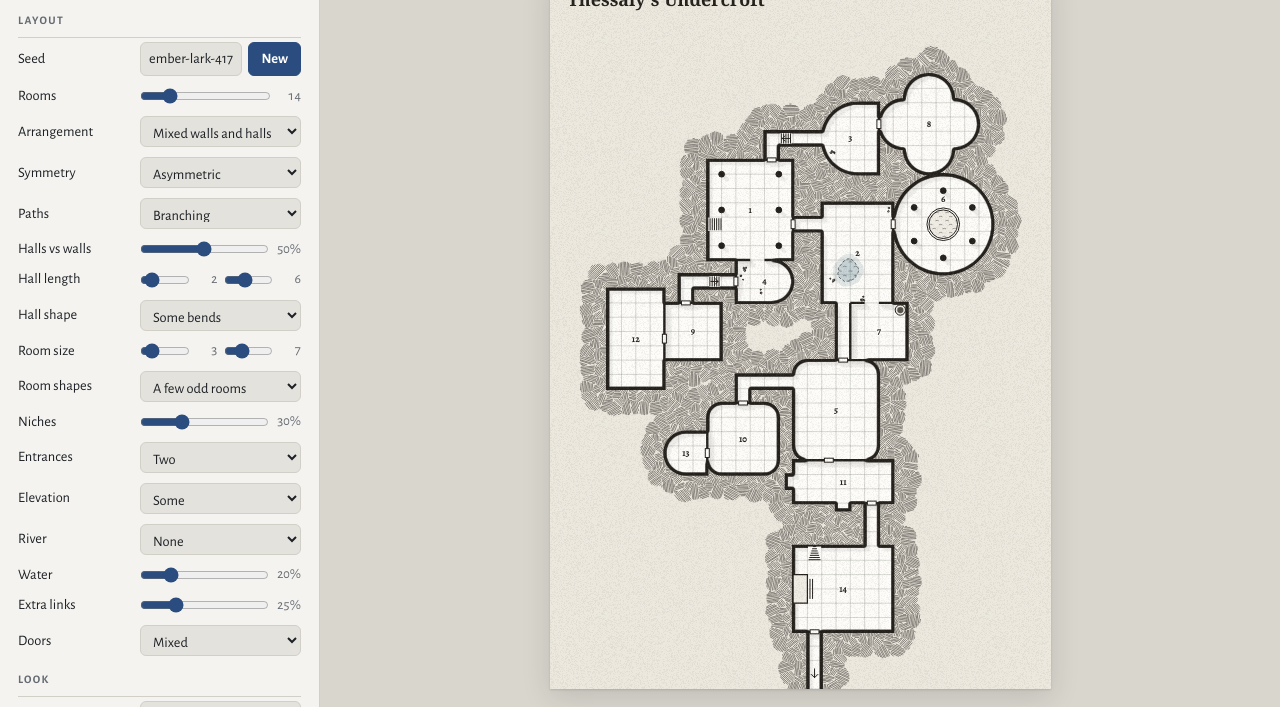
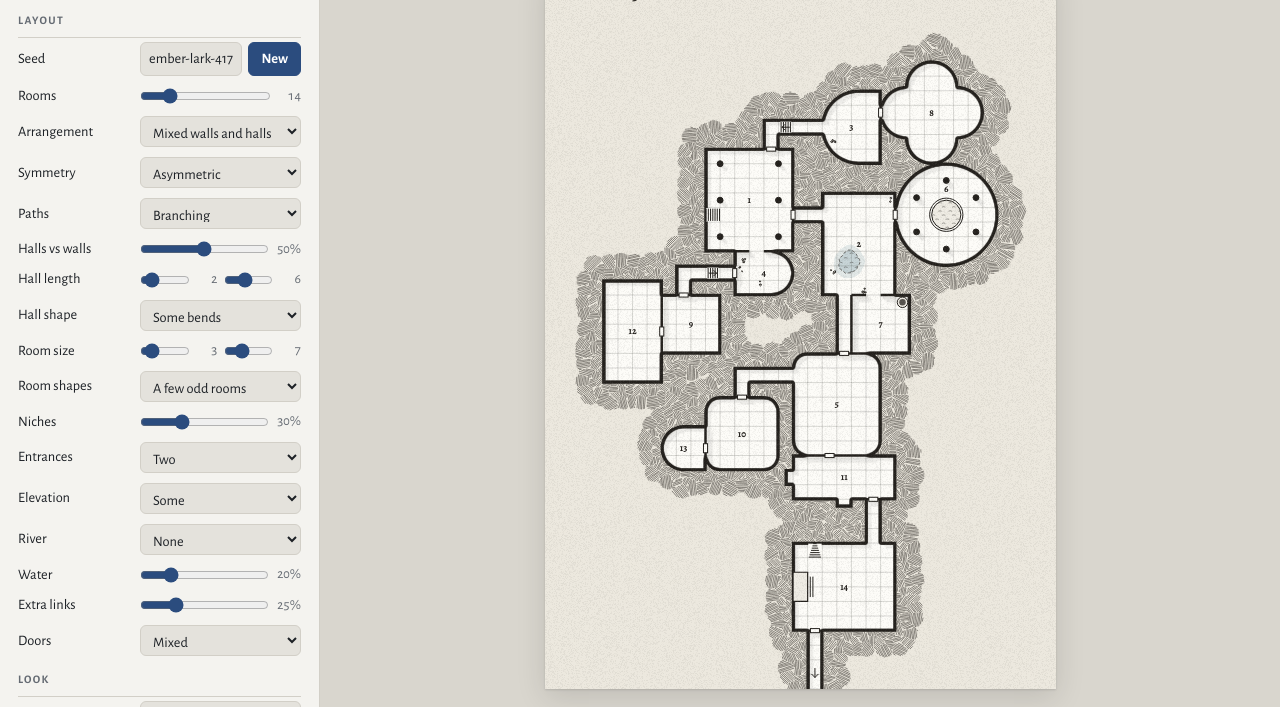
Before and after one commit to PaperColossus/free-maps, a plain HTML site: page dungeon-generator/index.html in a window 1280 px wide. Shown: the part 93-800 px from the top of the page. Drawn offline with nearby package versions, Linux system fonts and the light colour scheme; a web font is replaced by a local one.

Commit message:
Visual audit fixes
- Title band is tighter, and the map is clipped to its own area so exit
  passages no longer run up into the title.
- Furnishings keep their whole footprint off water and bridges (a well
  sat on a bridge, a column on a river bank).
- Bridges reach onto dry floor at both ends instead of stopping at the
  bank line.
- Exit passages stay dry (rivers avoid them) and get no hall steps.
- Natural caves no longer get carved niches.
- No wall stubs where a river channel meets a room; the water opens
  onto it.
- River set to Always now tries harder: 115 of 128 test maps get one,
  up from 83.

Co-Authored-By: Claude Opus 5.5 <noreply@anthropic.com>
Claude-Session: https://claude.ai/code/session_01HmD89c5KPLuDSHfKfGyj8i

```diff
--- a/dungeon-generator/index.html
+++ b/dungeon-generator/index.html
@@ -691,8 +691,12 @@ function buildGeometry(map) {
   if (map.river) polys.push(map.river.poly);
   map.wetAt = (x, y) => {
     if (!map.river || !inPoly(map.river.poly, x, y)) return false;
-    return !(map.crossings || []).some(c => x >= c.x0 && x <= c.x1 && y >= c.y0 && y <= c.y1);
+    return !map.onCrossing(x, y);
   };
+  map.onCrossing = (x, y) => (map.crossings || []).some(c => x >= c.x0 - 0.35 && x <= c.x1 + 0.35 && y >= c.y0 - 0.35 && y <= c.y1 + 0.35);
+  // anything within rad of (x, y) on water or a crossing?
+  map.wetNear = (x, y, rad) => !!map.river && [[0, 0], [rad, 0], [-rad, 0], [0, rad], [0, -rad], [rad * 0.7, rad * 0.7], [-rad * 0.7, rad * 0.7], [rad * 0.7, -rad * 0.7], [-rad * 0.7, -rad * 0.7]]
+    .some(([a, b]) => { const px = x + a, py = y + b; return inPoly(map.river.poly, px, py) || map.onCrossing(px, py); });
   for (const e of map.exits || []) { // carry exit passages past the edge so they open off the map
     const [dx, dy] = DIRS[e.d], x0 = e.x + Math.min(0, dx) * 3, y0 = e.y + Math.min(0, dy) * 3;
     polys.push(orient([[x0, y0], [x0 + 1 + Math.abs(dx) * 3, y0], [x0 + 1 + Math.abs(dx) * 3, y0 + 1 + Math.abs(dy) * 3], [x0, y0 + 1 + Math.abs(dy) * 3]]));
@@ -1522,6 +1526,7 @@ function generate(o) {
     };
     for (const r of rooms) {
       if (r.mirror && r.twin) continue; // gets its twin's niches
+      if (r.shape.type === "cave") continue; // natural caves don't get carved niches
       if (!nr.chance(o.niches)) continue;
       const kind = nr.pick(["round", "square", "deep"]); // one style per room keeps it orderly
       const want = nr.int(1, Math.max(1, Math.round((r.w + r.h) / 4)));
@@ -1670,7 +1675,7 @@ function addElevation(map, o, axC) {
   const feats = map.features;
   const busy = (x, y, rad) => // anything already there?
     feats.some(f => (f.type === "stairs" ? Math.hypot(f.x + 0.5 - x, f.y + 0.5 - y) : Math.hypot(f.x - x, f.y - y)) < rad + (f.type === "pool" ? f.r : f.type === "stairs" ? 0.75 : 0.35))
-    || (map.lakes || []).some(l => l.blobs.some(b => inPoly(b, x, y))) || (map.wetAt && map.wetAt(x, y));
+    || (map.lakes || []).some(l => l.blobs.some(b => inPoly(b, x, y))) || (map.wetNear && map.wetNear(x, y, rad + 0.1));
   const mirrorPts = pts => pts.map(([x, y]) => [2 * axC + 1 - x, y]);
   const twinOfRoom = r => r.twin ? rooms.find(q => q.id === r.twin) : null;
   const add = (f, room) => {
@@ -1757,10 +1762,11 @@ function addElevation(map, o, axC) {
     }
   }
   // ---- steps in halls ----
+  const exitCells = new Set((map.exits || []).flatMap(e => e.cells || []));
   const straight = [];
   for (let y = 1; y < H - 1; y++) for (let x = 1; x < W - 1; x++) {
     const i = y * W + x;
-    if (cells[i] !== -1 || (map.tunnels && map.tunnels[i]) || (map.wet && map.wet[i])) continue;
+    if (cells[i] !== -1 || (map.tunnels && map.tunnels[i]) || (map.wet && map.wet[i]) || exitCells.has(i)) continue;
     const e = at(x + 1, y) !== 0 && at(x - 1, y) !== 0 && at(x, y - 1) === 0 && at(x, y + 1) === 0;
     const n = at(x, y + 1) !== 0 && at(x, y - 1) !== 0 && at(x - 1, y) === 0 && at(x + 1, y) === 0;
     if (!e && !n) continue;
@@ -1797,7 +1803,8 @@ function addRiver(map, o, firstId, axC) {
   const doorSet = new Set(doors.map(d => d.o + d.x + "," + d.y));
   const isFloor = v => v !== 0 && v !== -2;
   const floorCount = cells.reduce((n, v) => n + (isFloor(v) ? 1 : 0), 0);
-  for (let attempt = 0; attempt < 14; attempt++) {
+  const tries = o.river === "always" ? 60 : 14;
+  for (let attempt = 0; attempt < tries; attempt++) {
     // flow direction: across the longer side, or across the axis in symmetric maps
     const horiz = axC !== null ? true : W >= H ? rng.chance(0.65) : rng.chance(0.35);
     const L = horiz ? W : H, M = horiz ? H : W;
@@ -1818,6 +1825,7 @@ function addRiver(map, o, firstId, axC) {
       const k = Math.max(0, Math.min(samples.length - 1, Math.round((u + 4) / 0.25)));
       if (Math.abs(v - samples[k][1]) < samples[k][2] + 0.1) wet[y * W + x] = 1;
     }
+    if ((map.exits || []).some(e => e.cells.some(i => wet[i]))) continue; // keep exit passages dry
     let wetFloor = 0; for (let i = 0; i < wet.length; i++) if (wet[i] && isFloor(cells[i])) wetFloor++;
     if (wetFloor < 4 || wetFloor > floorCount * 0.16) continue;
     // the first entrance's stairs stay dry: room 1 must keep most of its floor
@@ -1942,7 +1950,7 @@ function addEntrances(map, o, firstId) {
         map.doors.push(route.d % 2 === 0 ? { o: "v", x: Math.max(route.sx, fx), y: fy, type } : { o: "h", x: fx, y: Math.max(route.sy, fy), type });
       }
       const [ex, ey] = route.path[route.path.length - 1];
-      map.exits.push({ x: ex, y: ey, d: route.d, room: r.id });
+      map.exits.push({ x: ex, y: ey, d: route.d, room: r.id, cells: route.path.map(([x, y]) => y * W + x) });
     } else map.upRooms.push(r.id);
     used.add(r.id);
   }
@@ -2071,7 +2079,8 @@ function furnish(map, seed) {
   for (let i = 0; i < cells.length; i++) if (cells[i] === -1 && rng.chance(0.04)) {
     feats.push({ type: "rubble", x: (i % W) + rng.range(0.2, 0.8), y: Math.floor(i / W) + rng.range(0.2, 0.8), s: rng.f() });
   }
-  return map.wetAt ? feats.filter(f => f.type === "stairs" || !map.wetAt(f.x, f.y)) : feats;
+  const footprint = { column: 0.22, statue: 0.45, well: 0.4, bust: 0.17, rubble: 0.2, key: 0.3, pool: 0 };
+  return map.river ? feats.filter(f => f.type === "stairs" || !map.wetNear(f.x, f.y, f.type === "pool" ? f.r + 0.2 : footprint[f.type] || 0.3)) : feats;
 }
 
 /* Lakes: lumpy blobs of water inside larger rooms and caves, with a
@@ -2378,7 +2387,7 @@ function renderMap(canvas, map, st, S) {
   const pal = PALETTES[st.palette];
   const rr = RNG(map.seed + "|ink");
   const { W, H, cells } = map;
-  const titleRows = st.title ? 3 : 0;
+  const titleRows = st.title ? 2 : 0;
   canvas.width = Math.round(W * S); canvas.height = Math.round((H + titleRows) * S);
   const ctx = canvas.getContext("2d");
   ctx.setTransform(1, 0, 0, 1, 0, 0);
@@ -2395,9 +2404,11 @@ function renderMap(canvas, map, st, S) {
     ctx.fillStyle = st.outside === "solid" ? pal.floor : pal.ink;
     ctx.font = `700 ${S * 1.25}px "Alegreya SC", Georgia, serif`;
     ctx.textBaseline = "middle"; ctx.textAlign = "left";
-    ctx.fillText(map.title, S * 1.2, S * 1.9);
+    ctx.fillText(map.title, S * 1.2, S * 1.25);
     ctx.translate(0, titleRows * S);
   }
+  ctx.save(); // everything below stays inside the map area (passages off the edge don't run into the title)
+  ctx.beginPath(); ctx.rect(0, 0, W * S, H * S); ctx.clip();
 
   const floorPath = new Path2D();
   if (map.outline) { // merged outline: outer rings one way, holes the other, so non-zero fills leave holes empty
@@ -2523,7 +2534,8 @@ function renderMap(canvas, map, st, S) {
     ctx.restore();
     for (const c of map.crossings || []) {
       const along = c.horiz; // travel runs across the river
-      const x0 = c.x0 * S, y0 = c.y0 * S, x1 = c.x1 * S, y1 = c.y1 * S;
+      const ext = 0.3; // reach onto dry floor at both ends
+      const x0 = (c.x0 - (c.horiz ? 0 : ext)) * S, y0 = (c.y0 - (c.horiz ? ext : 0)) * S, x1 = (c.x1 + (c.horiz ? 0 : ext)) * S, y1 = (c.y1 + (c.horiz ? ext : 0)) * S;
       if (c.kind === "bridge") {
         const ins = S * 0.12, bx0 = along ? x0 + ins : x0, bx1 = along ? x1 - ins : x1, by0 = along ? y0 : y0 + ins, by1 = along ? y1 : y1 - ins;
         ctx.fillStyle = pal.floor; ctx.fillRect(bx0, by0, bx1 - bx0, by1 - by0);
@@ -2601,6 +2613,7 @@ function renderMap(canvas, map, st, S) {
   const wallEdge = (o, pos, i) => {
     const [a, b] = side(o, pos, i);
     if (map.wet) { const [ia, ib] = o === "h" ? [(pos - 1) * W + i, pos * W + i] : [i * W + pos - 1, i * W + pos]; if (map.wet[ia] && map.wet[ib]) return false; }
+    if (a === -2 || b === -2) return false; // the river's channel opens onto whatever it meets
     if (caveId.has(a) && caveId.has(b)) return false; // neighbouring caves simply open into each other
     if (map.tunnels && ((a === -1 && caveId.has(b)) || (b === -1 && caveId.has(a)))) {
       const ti = o === "h" ? (a === -1 ? (pos - 1) * W + i : pos * W + i) : (a === -1 ? i * W + pos - 1 : i * W + pos);
@@ -3233,6 +3246,7 @@ function renderMap(canvas, map, st, S) {
     }
   }
 
+  ctx.restore();
   // ---- paper grain ----
   ctx.setTransform(1, 0, 0, 1, 0, 0);
   ctx.globalAlpha = 1; ctx.fillStyle = noisePattern(ctx); ctx.fillRect(0, 0, canvas.width, canvas.height);
@@ -3292,7 +3306,7 @@ function drawScreen() {
   if (!map) return;
   const wrap = $("mapwrap"), c = $("map");
   const st = lookOpts();
-  const rows = map.H + (st.title ? 3 : 0);
+  const rows = map.H + (st.title ? 2 : 0);
   const pad = 2 * parseFloat(getComputedStyle(wrap).paddingLeft);
   const cw = Math.max(100, wrap.clientWidth - pad), ch = Math.max(100, wrap.clientHeight - pad);
   const cssS = Math.min(cw / map.W, ch / rows);
@@ -3330,7 +3344,7 @@ $("export").addEventListener("click", () => {
   if (!map) return;
   const st = lookOpts();
   let S = +$("ppi").value;
-  const maxSide = 12000, rows = map.H + (st.title ? 3 : 0);
+  const maxSide = 12000, rows = map.H + (st.title ? 2 : 0);
   if (Math.max(map.W, rows) * S > maxSide) S = Math.floor(maxSide / Math.max(map.W, rows));
   const c = document.createElement("canvas");
   renderMap(c, map, st, S);
```
